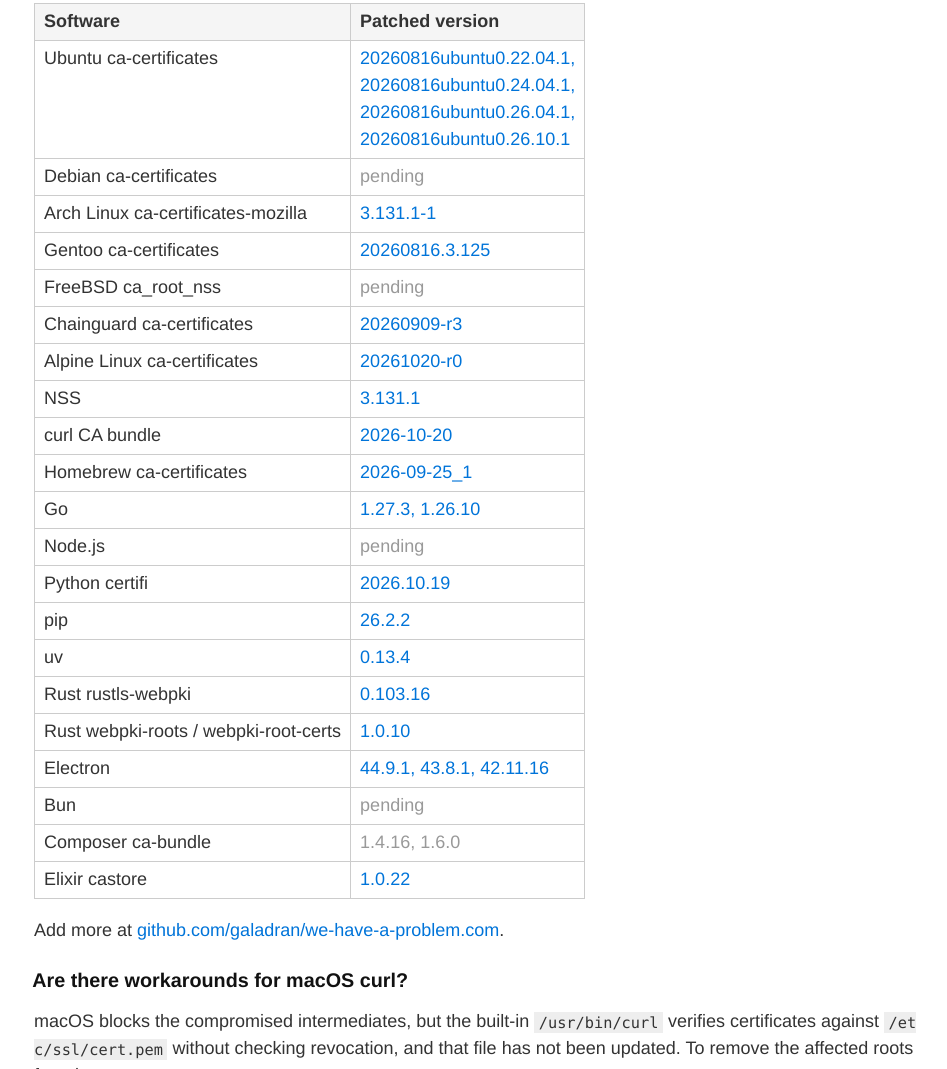
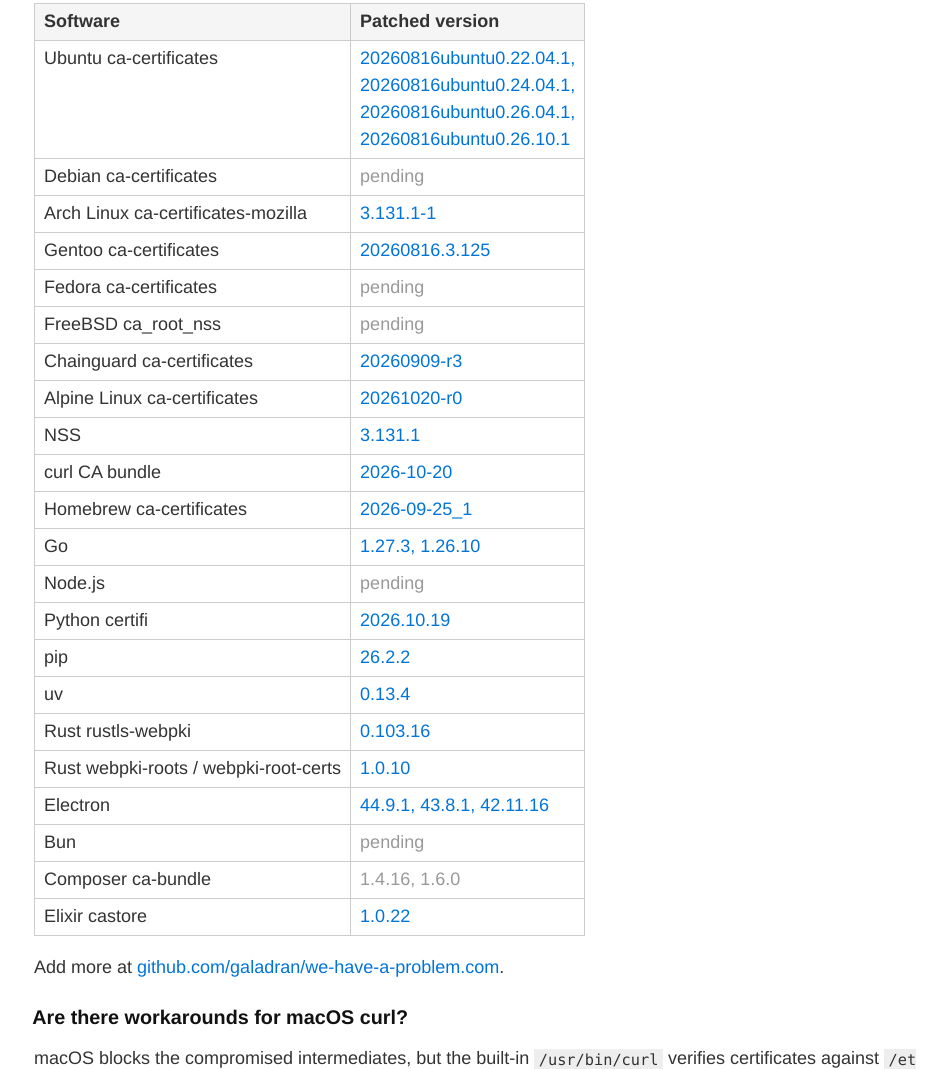
Before and after one commit to 1MLightyears/we-have-a-problem.com, a plain HTML site: page index.html in a window 1280 px wide. Shown: the part 2205-3274 px from the top of the page, without its empty margins (156-1103 px from the left). Drawn offline with Linux system fonts and the light colour scheme; no server answers.

Commit message:
add fedora status

```diff
--- a/index.html
+++ b/index.html
@@ -100,6 +100,7 @@
     <tr><td>Debian ca-certificates</td><td><a href="https://bugs.debian.org/1151413" class="pending">pending</a></td></tr>
     <tr><td>Arch Linux ca-certificates-mozilla</td><td><a href="https://archlinux.org/packages/core/x86_64/ca-certificates-mozilla/">3.131.1-1</a></td></tr>
     <tr><td>Gentoo ca-certificates</td><td><a href="https://bugs.gentoo.org/984601">20260816.3.125</a></td></tr>
+    <tr><td>Fedora ca-certificates</td><td><a href="https://bugzilla.redhat.com/show_bug.cgi?id=2556376" class="pending">pending</a></td></tr>
     <tr><td>FreeBSD ca_root_nss</td><td><a href="https://reviews.freebsd.org/D60905" class="pending">pending</a></td></tr>
     <tr><td>Chainguard ca-certificates</td><td><a href="https://images.chainguard.dev/security/CVE-2026-111943">20260909-r3</a></td></tr>
     <tr><td>Alpine Linux ca-certificates</td><td><a href="https://pkgs.alpinelinux.org/packages?name=ca-certificates&arch=">20261020-r0</a></td></tr>
```
